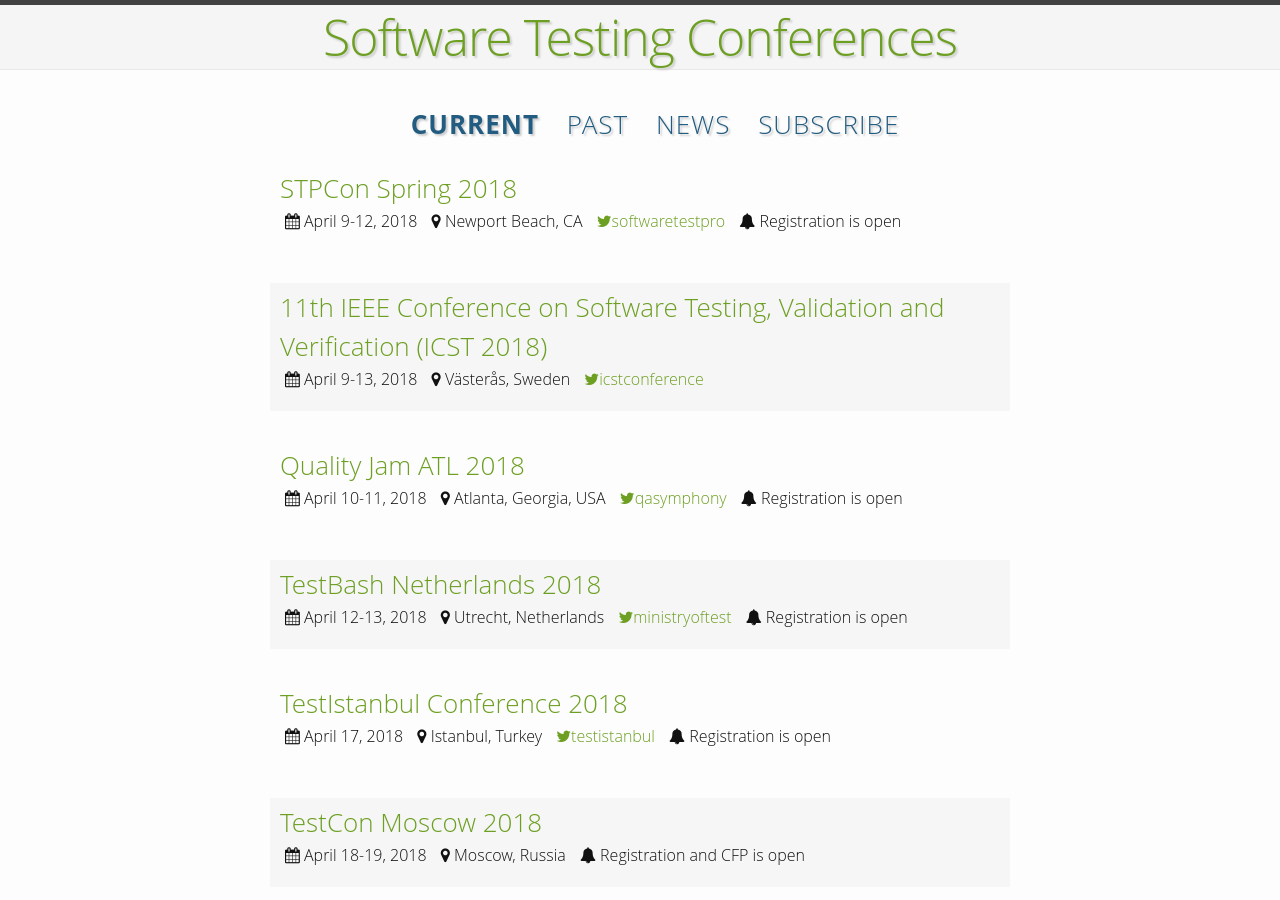
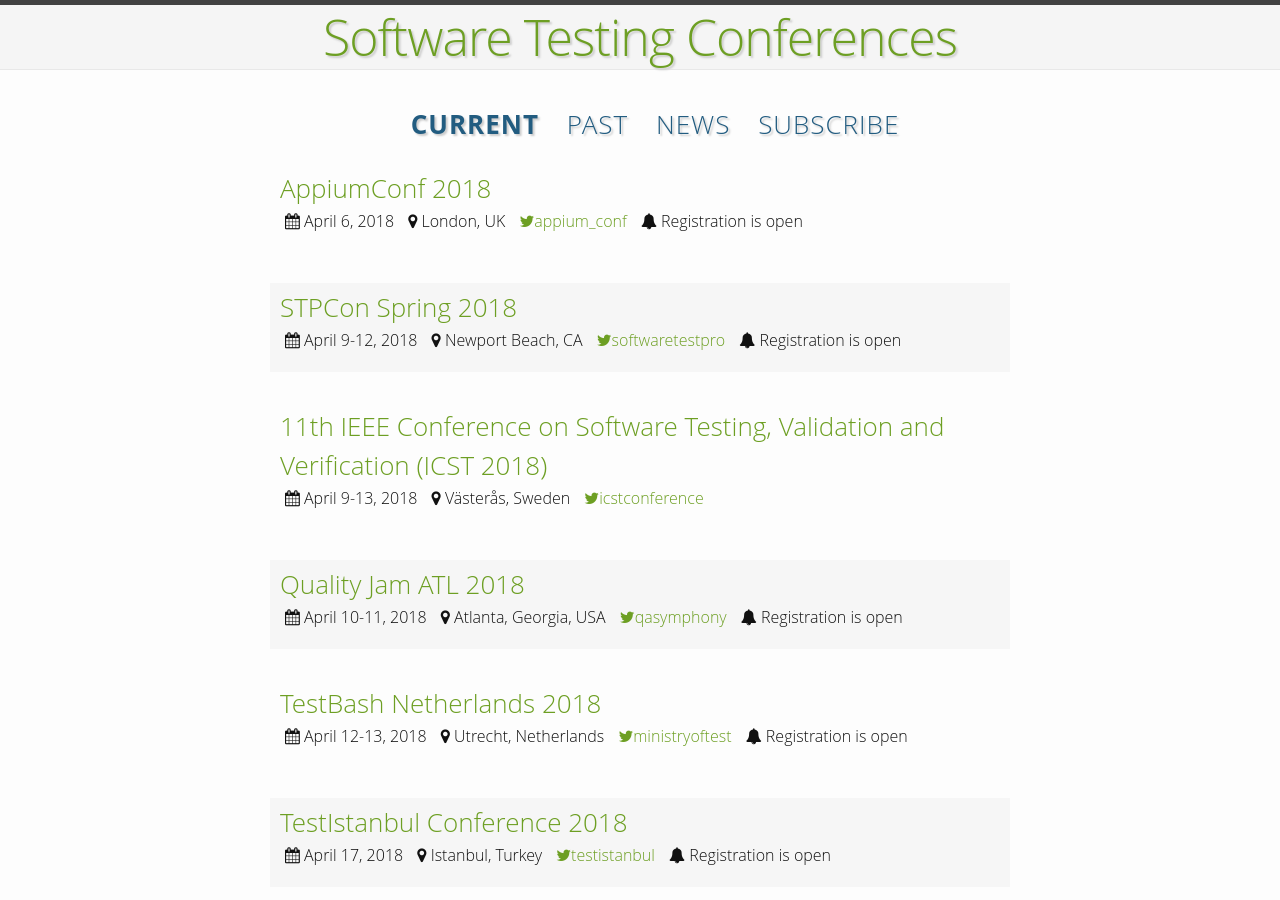
Before and after one commit to TestingConferences/testingconferences.github.io, a Jekyll site: the page built from index.html, in a window 1280 px wide and 900 px high. Built offline with Jekyll 4.4.1, drawn with Linux system fonts in a browser that asks for light colours.

Commit message:
Added AppiumConf

```diff
--- a/_data/current.yml
+++ b/_data/current.yml
@@ -1,3 +1,10 @@
+- name: AppiumConf 2018
+  location: London, UK
+  dates: "April 6, 2018"
+  url: https://appiumconf.com/
+  twitter: appium_conf
+  status: Registration is open
+
 - name: STPCon Spring 2018
   location: Newport Beach, CA
   dates: "April 9-12, 2018"
```
